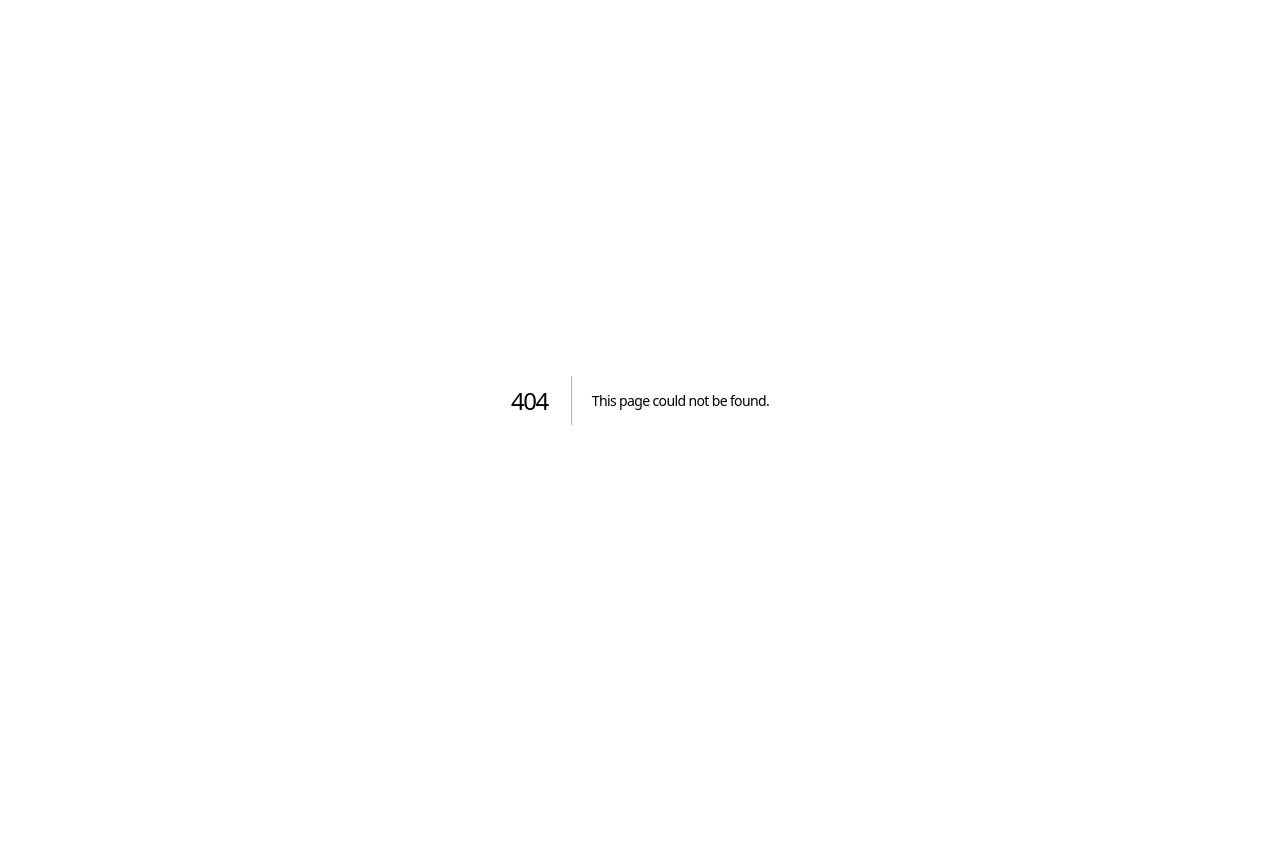
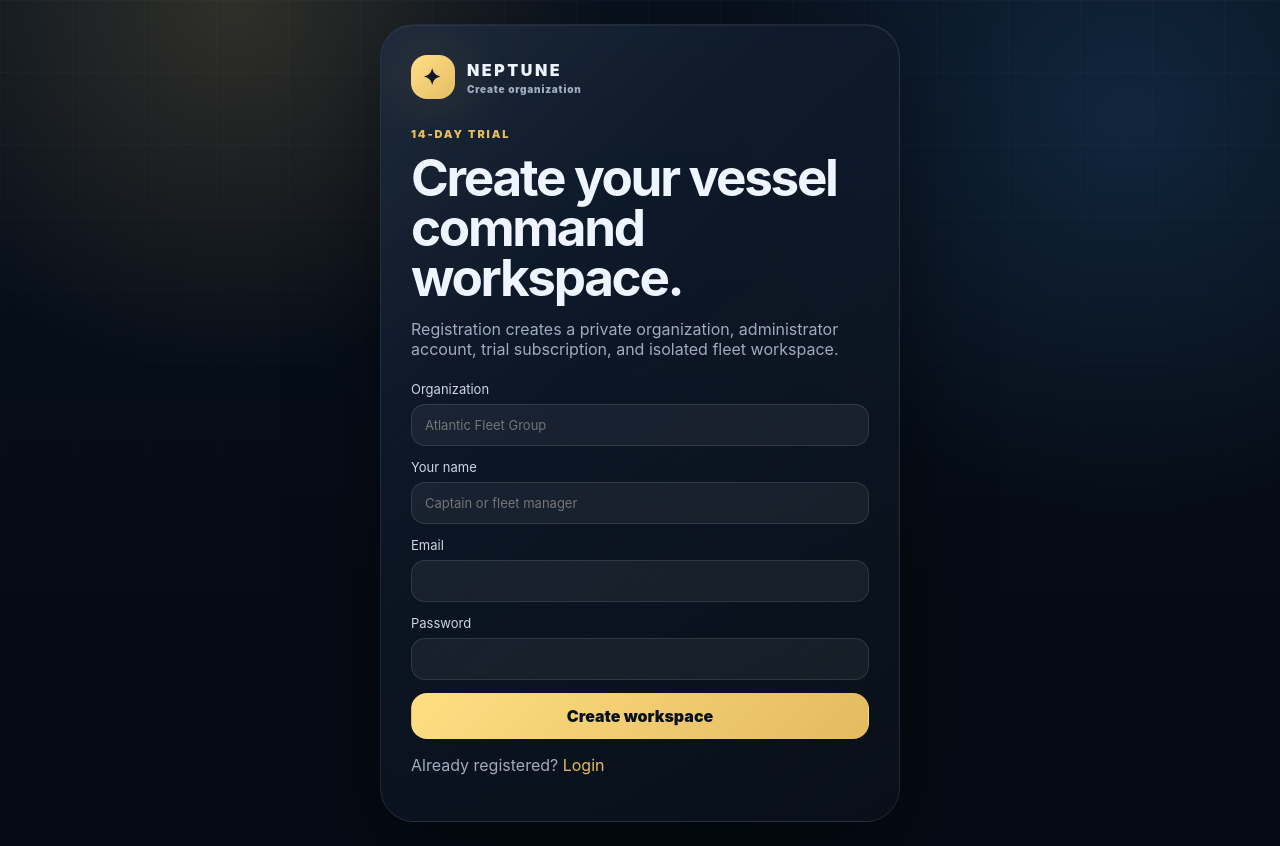
Before and after one commit to eagleconsulting954-a11y/Neptune1, a Next.js app: page /signup in a window 1280 px wide. Before the commit this address had no page. Before the commit the page ends 800 px from the top, so only its background shows below. Built offline with nearby package versions, Linux system fonts and the light colour scheme.

Commit message:
Add organization signup page

```diff
--- /dev/null
+++ b/app/signup/page.tsx
@@ -0,0 +1,17 @@
+import Link from "next/link";
+import { AuthForm } from "@/components/AuthForm";
+
+export default function SignupPage() {
+  return (
+    <main className="auth-page">
+      <section className="auth-card glass premium">
+        <Link className="brand" href="/"><span className="brand-mark">✦</span><span>NEPTUNE<small>Create organization</small></span></Link>
+        <p className="eyebrow" style={{marginTop:28}}>14-day trial</p>
+        <h2>Create your vessel command workspace.</h2>
+        <p className="muted">Registration creates a private organization, administrator account, trial subscription, and isolated fleet workspace.</p>
+        <AuthForm mode="signup" />
+        <p className="muted">Already registered? <Link href="/login" style={{color:"var(--gold)"}}>Login</Link></p>
+      </section>
+    </main>
+  );
+}
```
